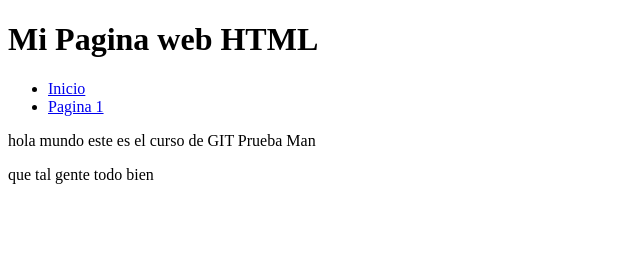
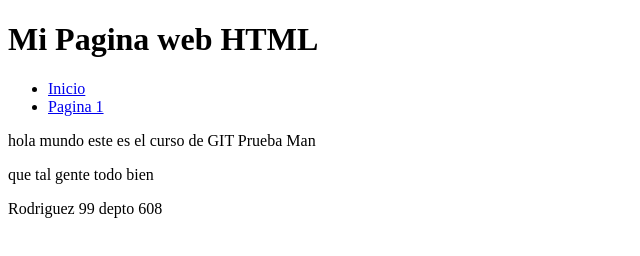
Before and after one commit to aemorenog/Testeando, a plain HTML site: page index.html in a window 1280 px wide. Shown: the whole page, without its empty margins (0-640 px from the left). Drawn offline with Linux system fonts and the light colour scheme.

Commit message:
se agrega información direccion

```diff
--- a/index.html
+++ b/index.html
@@ -12,5 +12,6 @@
             </ul>
             <p>hola mundo este es el curso de GIT Prueba Man</p>
             <p>que tal gente todo bien</p>
+            <p>Rodriguez 99 depto 608</p>
         </body>
 </html>
```
